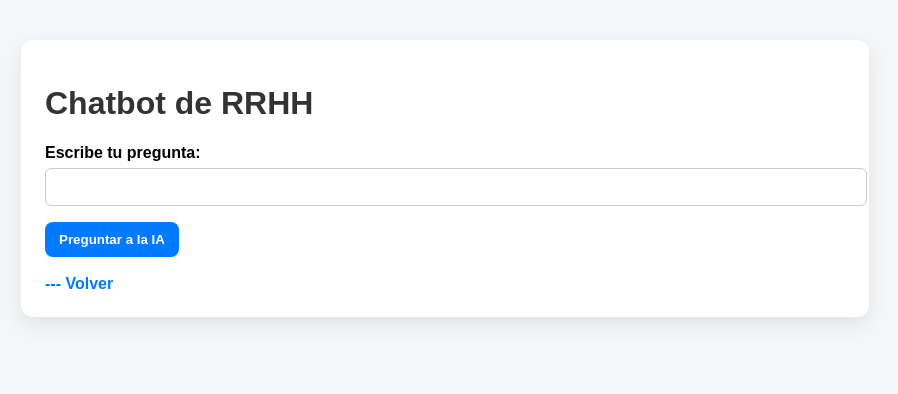
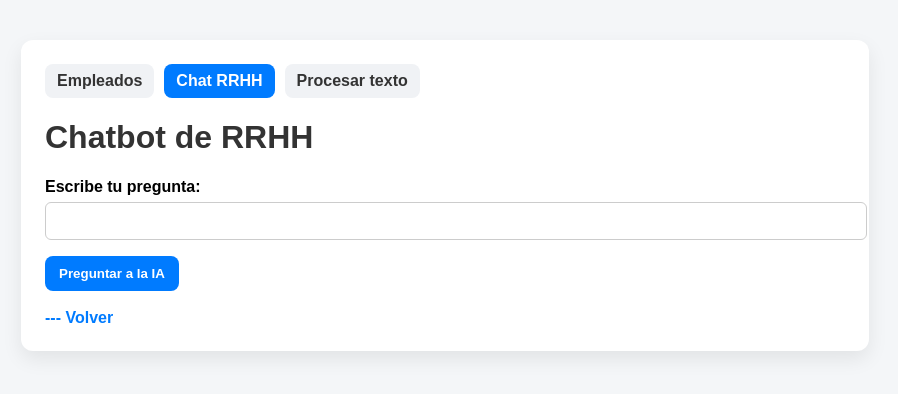
Before and after one commit to Raulelian/mini-nivimu, a Flask app: page /chat in a window 1280 px wide. Shown: the top 394 px of the page, without its empty margins (195-1093 px from the left). Run offline with Flask 3, Linux system fonts and the light colour scheme.

Commit message:
Nivel 3.3 completado: UX final, chat y procesamiento de texto con IA

```diff
--- a/app_web.py
+++ b/app_web.py
@@ -234,7 +234,7 @@ def nuevo_empleado():
 
         guardar_empleados(empleados)
 
-        return redirect("/")
+        return redirect("/?mensaje=Empleado%20guardado%20con%20éxito")
 
     return render_template("nuevo.html")
 
@@ -246,7 +246,7 @@ def eliminar_empleado(indice):
         empleados.pop(indice)
         guardar_empleados(empleados)
 
-    return redirect("/")
+    return redirect("/?mensaje=Empleado%20eliminado%20con%20éxito")
 
 # --- Arranque del servidor ---
 
--- a/static/styles.css
+++ b/static/styles.css
@@ -24,18 +29,65 @@ a {text-decoration: none;
     padding: 24px;
     border-radius: 12px;
     box-shadow: 0 8px 20px rgba(0,0,0,0.08);
-
 }
 
+/* =========================
+   NAVEGACIÓN
+========================= */
 
-/* ✅ LISTA (solo una vez) */
+.nav {
+    display: flex;
+    gap: 10px;
+    margin-bottom: 16px;
+    flex-wrap: wrap;
+}
+
+.nav-link {
+    padding: 8px 12px;
+    border-radius: 8px;
+    background: #f0f2f5;
+    color: #333;
+    font-weight: bold;
+}
+
+.nav-link:hover {
+    opacity: 0.9;
+}
+
+.nav-link.active {
+    background: #007bff;
+    color: white;
+}
+
+/* =========================
+   CABECERA
+========================= */
+
+.header {
+    display: flex;
+    justify-content: space-between;
+    align-items: center;
+    margin-bottom: 20px;
+    flex-wrap: wrap;
+    gap: 10px;
+}
+
+.msg-ok {
+    color: green;
+    font-weight: bold;
+    margin-top: 6px;
+}
+
+/* =========================
+   LISTA EMPLEADOS
+========================= */
 
 .list {
     list-style: none;
     padding: 0;
     margin-top: 20px;
+}
 
-}
 .list li {
     background: white;
     padding: 15px;
--- a/templates/chat.html
+++ b/templates/chat.html
@@ -15,6 +15,17 @@
 <body>
 
 <div class="container">
+
+<div class="nav">
+
+    <a class="nav-link" href="/">Empleados</a>
+
+    <a class="nav-link active" href="/chat">Chat RRHH</a>
+
+    <a class="nav-link" href="/procesar-texto">Procesar texto</a>
+
+</div>
+
 
     <h1>Chatbot de RRHH</h1>
 
--- a/templates/procesar_texto.html
+++ b/templates/procesar_texto.html
@@ -21,9 +21,7 @@
 
             <label>Pega aqui tu texto:</label>
 
-            <textarea name="texto" rows="10" required style="width:100%; padding:10px; border-radius:6px; border:1px solid #ccc;">{{ texto or "" }}</textarea>
-
-        </div>
+            <textarea name="texto" rows="10" required>{{ texto or "" }}</textarea>
 
         <div class="form-group">
             <label>Acción:</label>
```
Also changed, not shown: other parts of static/styles.css (+47 -40 lines), templates/index.html (+23 -3 lines), templates/nuevo.html (+12 -0 lines), README.md.
